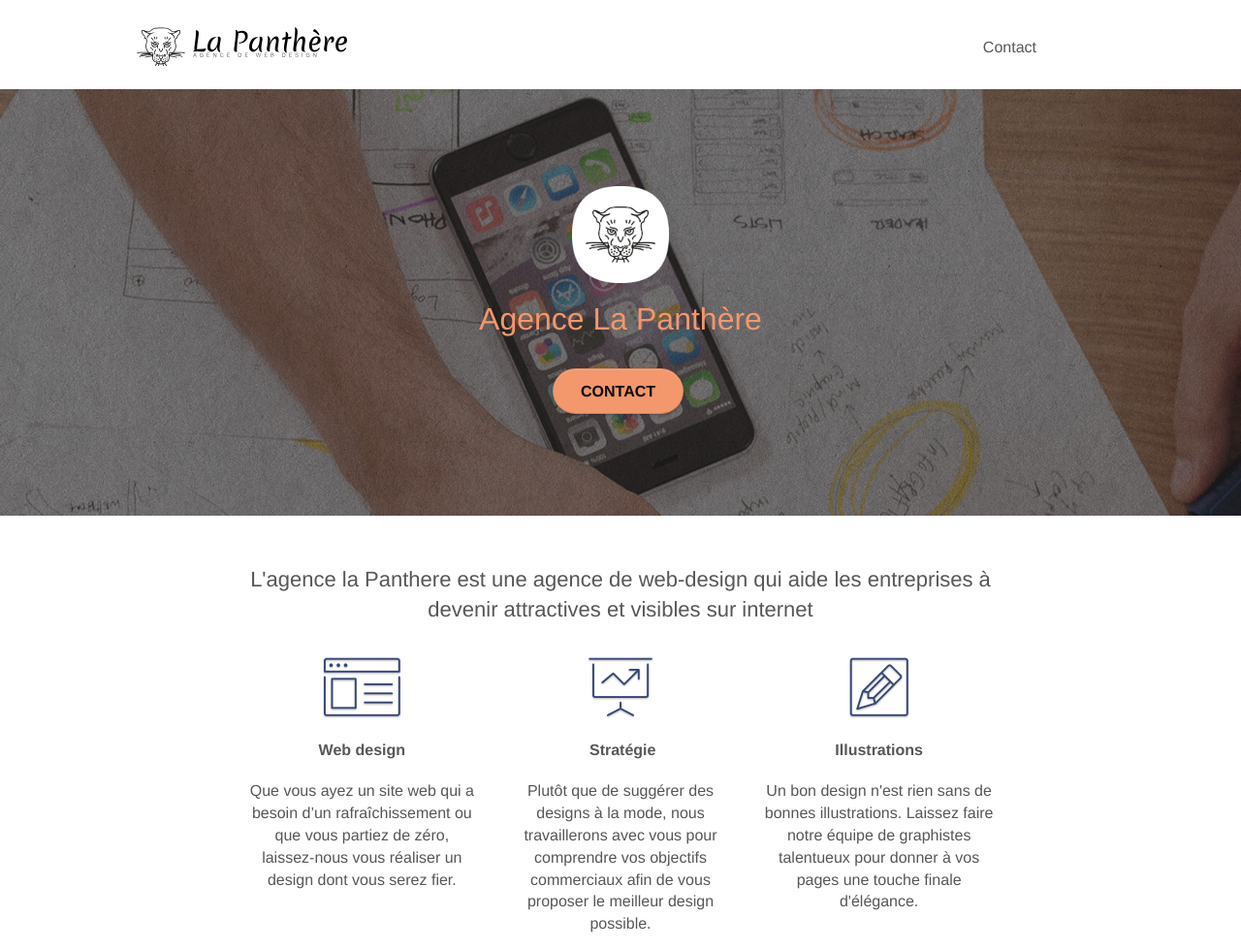
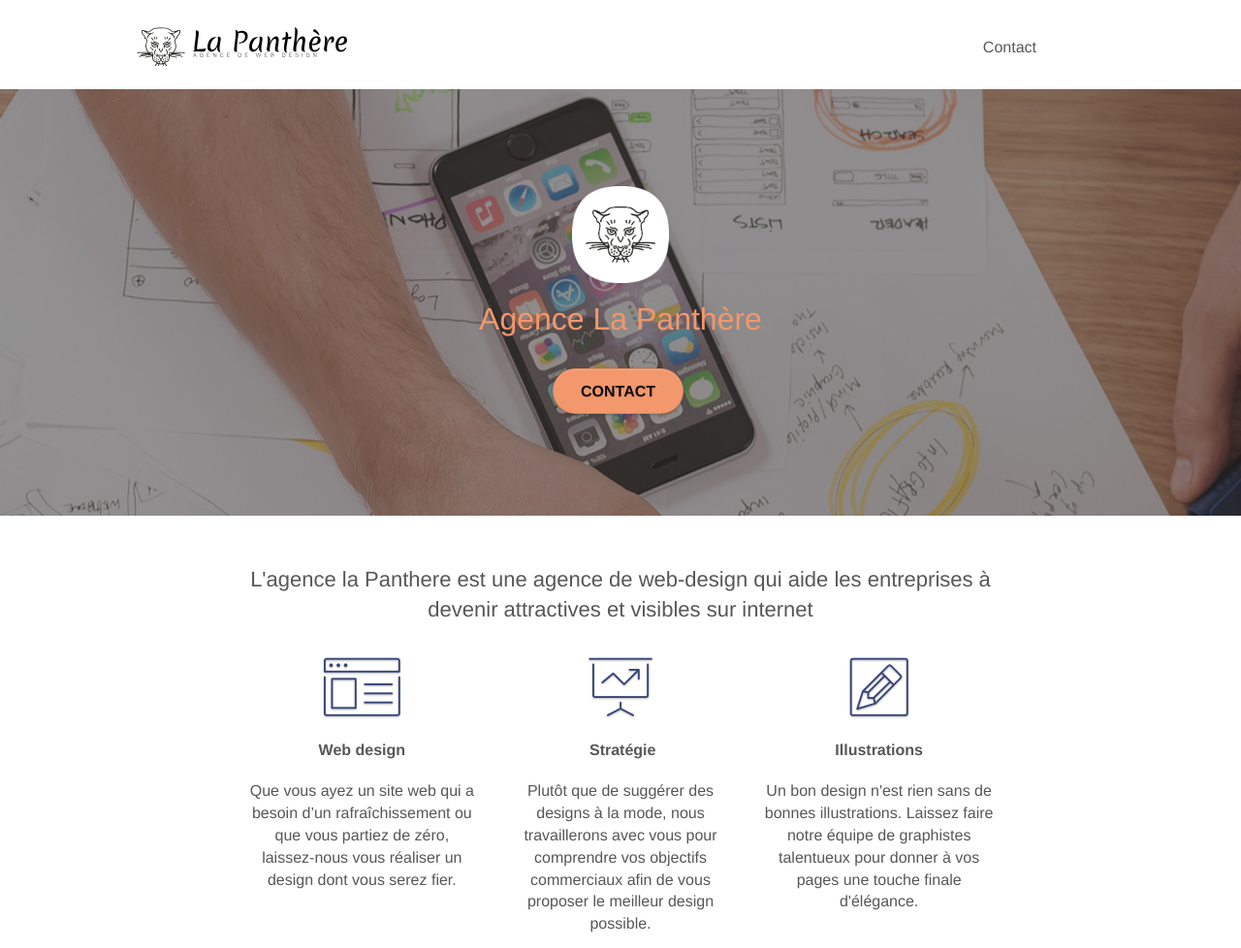
Before and after one commit to scarlette2/la-panthere-correction, a plain HTML site: page index.html in a window 1280 px wide. Shown: the top 978 px of the page at 97% size. Drawn offline with Linux system fonts and the light colour scheme.

Commit message:
Add files via upload

```diff
--- a/style.css
+++ b/style.css
@@ -103,7 +103,6 @@ a:hover {
 }
 
 .texture-paper::before {
-    background: url("img/texture-paper.png");
     background-size: 280px 280px;
 }
 
```
